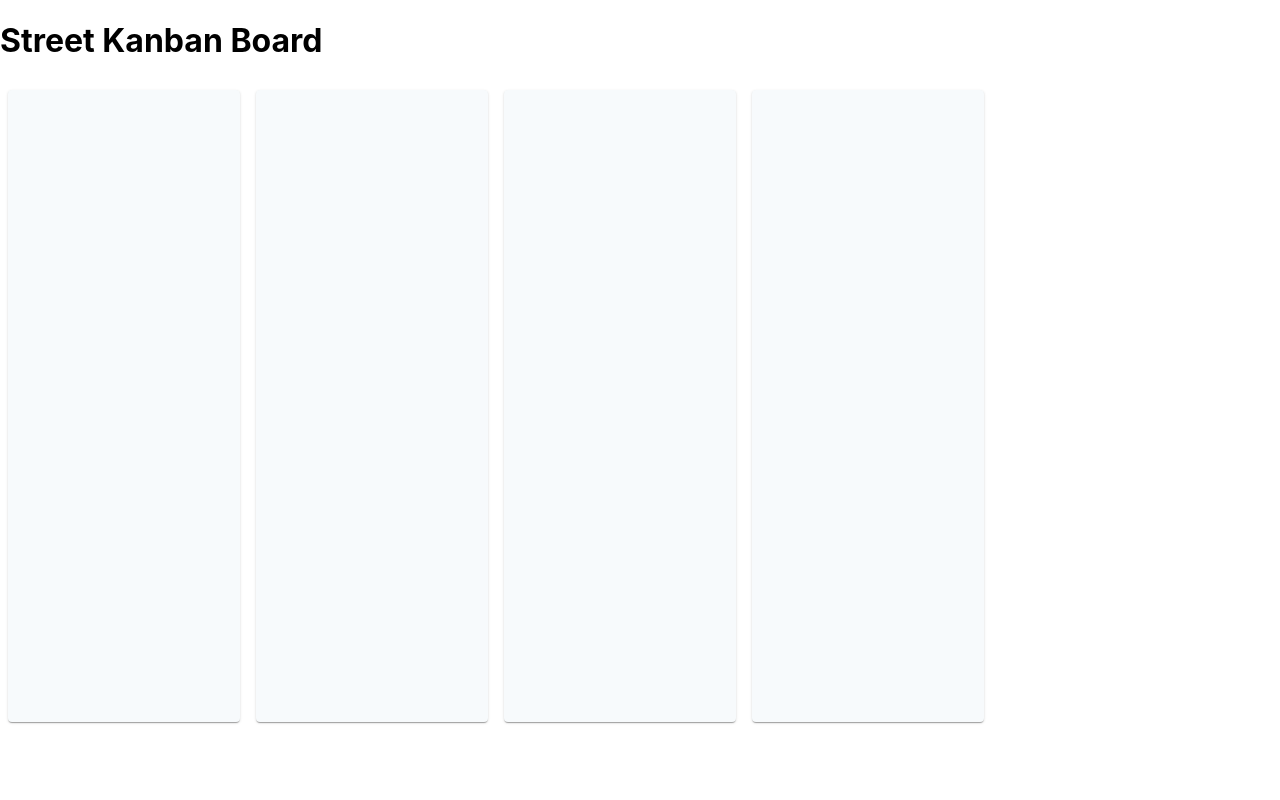
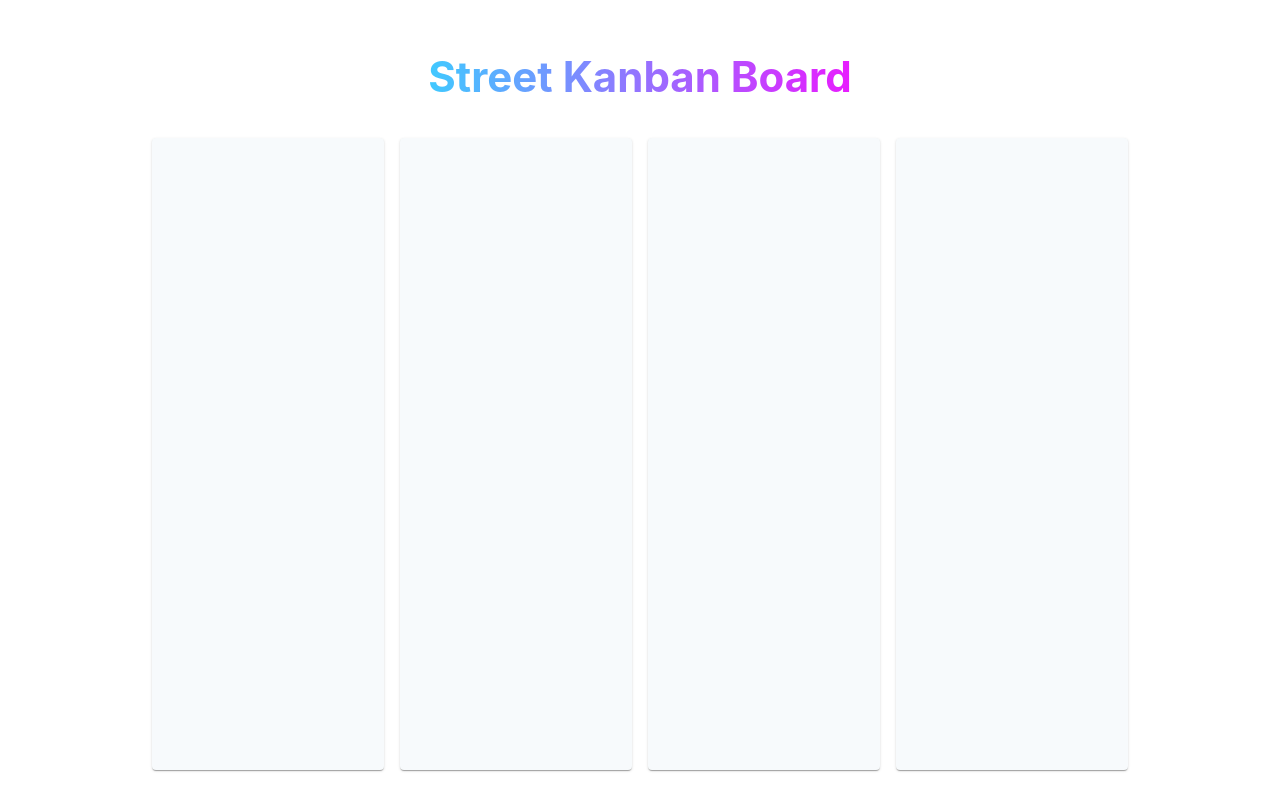
Before and after one commit to shinyoungyou/street-kanban-board, a React (Create React App) app: page / in a window 1280 px wide. Built offline with nearby package versions, Linux system fonts and the light colour scheme.

Commit message:
💅 Style H1

```diff
--- a/src/index.css
+++ b/src/index.css
@@ -11,3 +11,18 @@ code {
   font-family: source-code-pro, Menlo, Monaco, Consolas, 'Courier New',
     monospace;
 }
+
+#root {
+  display: flex;
+  justify-content: center;
+  align-items: center;
+  flex-direction: column;
+  height: 100vh;
+}
+
+h1 {
+  font-size: 42px;
+  background-image: linear-gradient(to left, #e81cff, #40c9ff);
+  color: transparent;
+  background-clip: text;
+}
```
